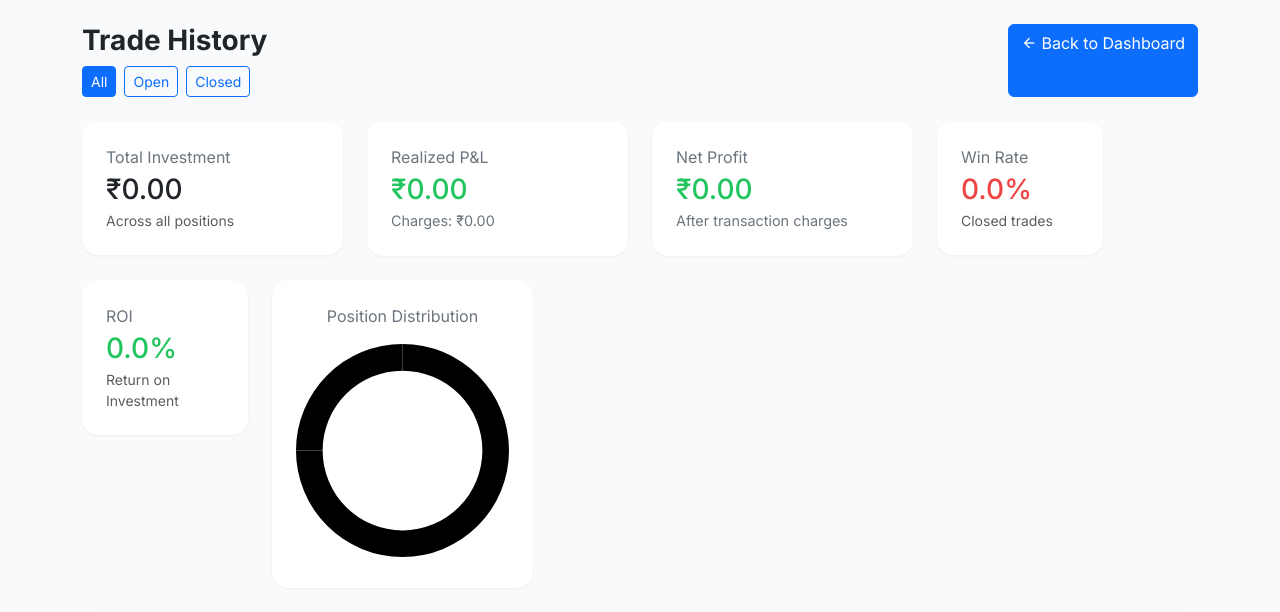
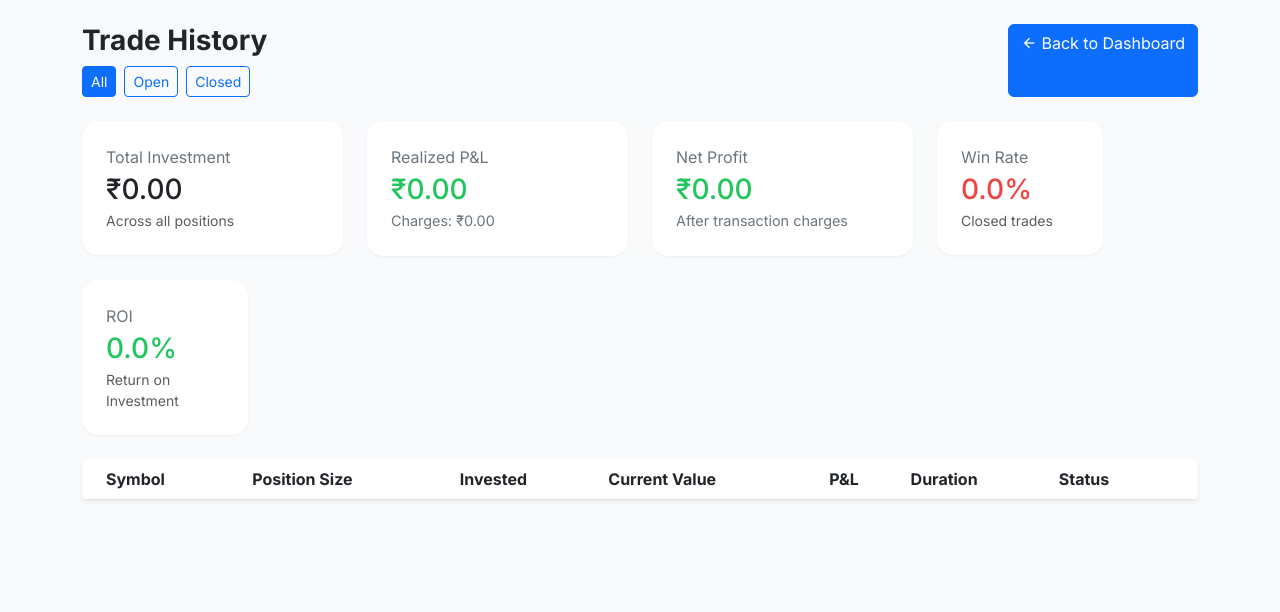
Before and after one commit to okanshuman/Finvasia-AnshumanSureshot, a Flask app: page /trades in a window 1280 px wide. Shown: the top 612 px of the page. Run offline with Flask 3, Linux system fonts and the light colour scheme; data that the repository does not hold is empty; parts of the project's set-up code (start-up, migrations or seed data) failed here and were passed over; some libraries are stand-ins or nearby versions.

Commit message:
Removed unwanted chart

```diff
--- a/templates/trades.html
+++ b/templates/trades.html
@@ -36,10 +36,6 @@
 
         .profit-negative {
             color: var(--danger);
-        }
-
-        .distribution-chart {
-            height: 220px;
         }
 
         .metric-small {
@@ -143,16 +139,6 @@
                     <div class="text-muted small mt-1">Return on Investment</div>
                 </div>
             </div>
-            <div class="col-12 col-md-6 col-xl-3">
-                <div class="stat-card">
-                    <div class="text-center">
-                        <div class="text-secondary mb-3">Position Distribution</div>
-                        <div class="distribution-chart">
-                            <canvas id="distributionChart"></canvas>
-                        </div>
-                    </div>
-                </div>
-            </div>
         </div>
 
         <div class="card shadow-sm border-0 overflow-hidden">
@@ -183,27 +169,6 @@
     <script src="https://cdn.jsdelivr.net/npm/chart.js"></script>
     <script>
         document.addEventListener('DOMContentLoaded', function () {
-            // Initialize distribution chart
-            const distCtx = document.getElementById('distributionChart').getContext('2d');
-            const distributionChart = new Chart(distCtx, {
-                type: 'doughnut',
-                data: {
-                    labels: ['Open Positions', 'Closed Positions'],
-                    datasets: [{
-                        data: [3, 1],
-                        backgroundColor: ['var(--warning)', 'var(--success)'],
-                        borderWidth: 0
-                    }]
-                },
-                options: {
-                    cutout: '75%',
-                    plugins: {
-                        legend: { display: false },
-                        tooltip: { enabled: false }
-                    }
-                }
-            });
-
             // Filter functionality
             document.querySelectorAll('.filter-btn').forEach(btn => {
                 btn.addEventListener('click', function () {
```
